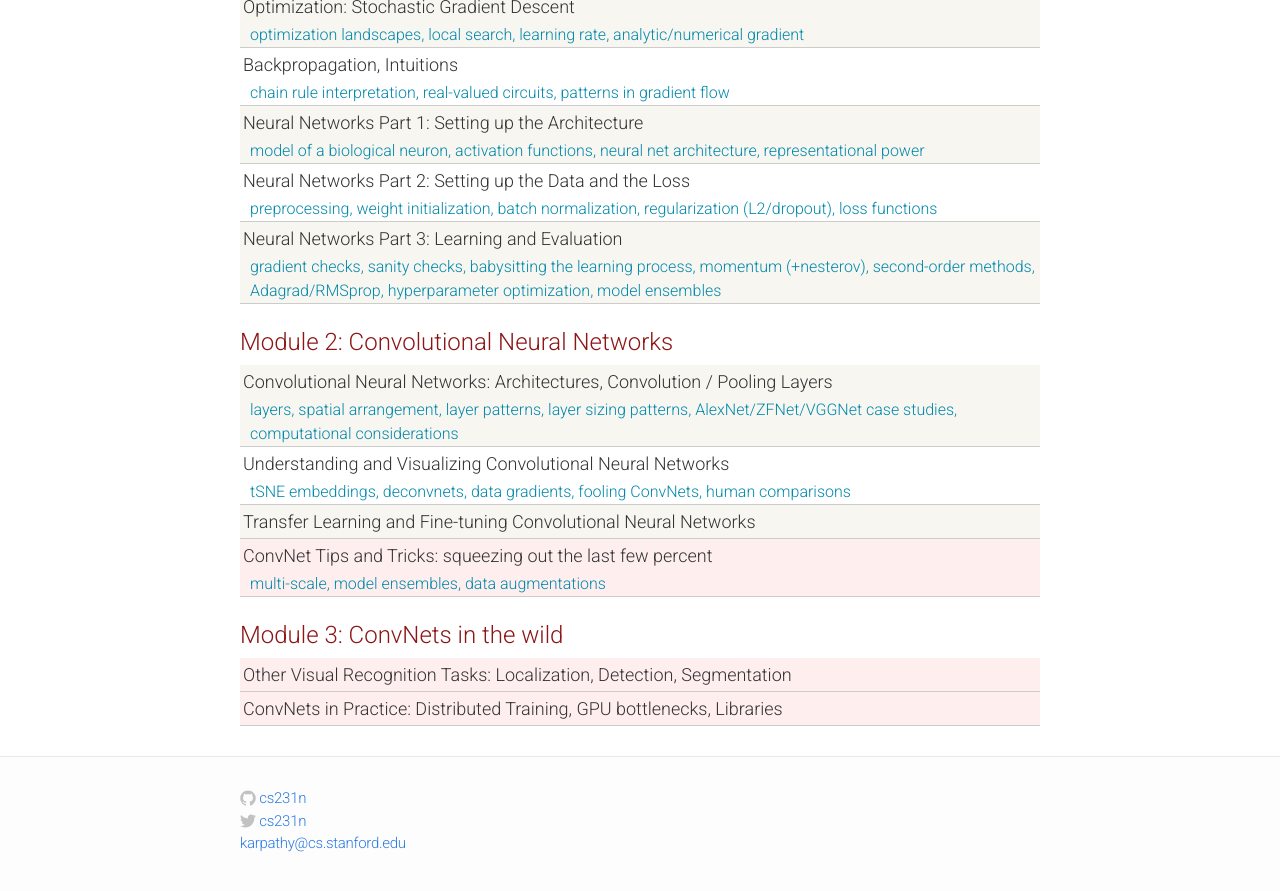
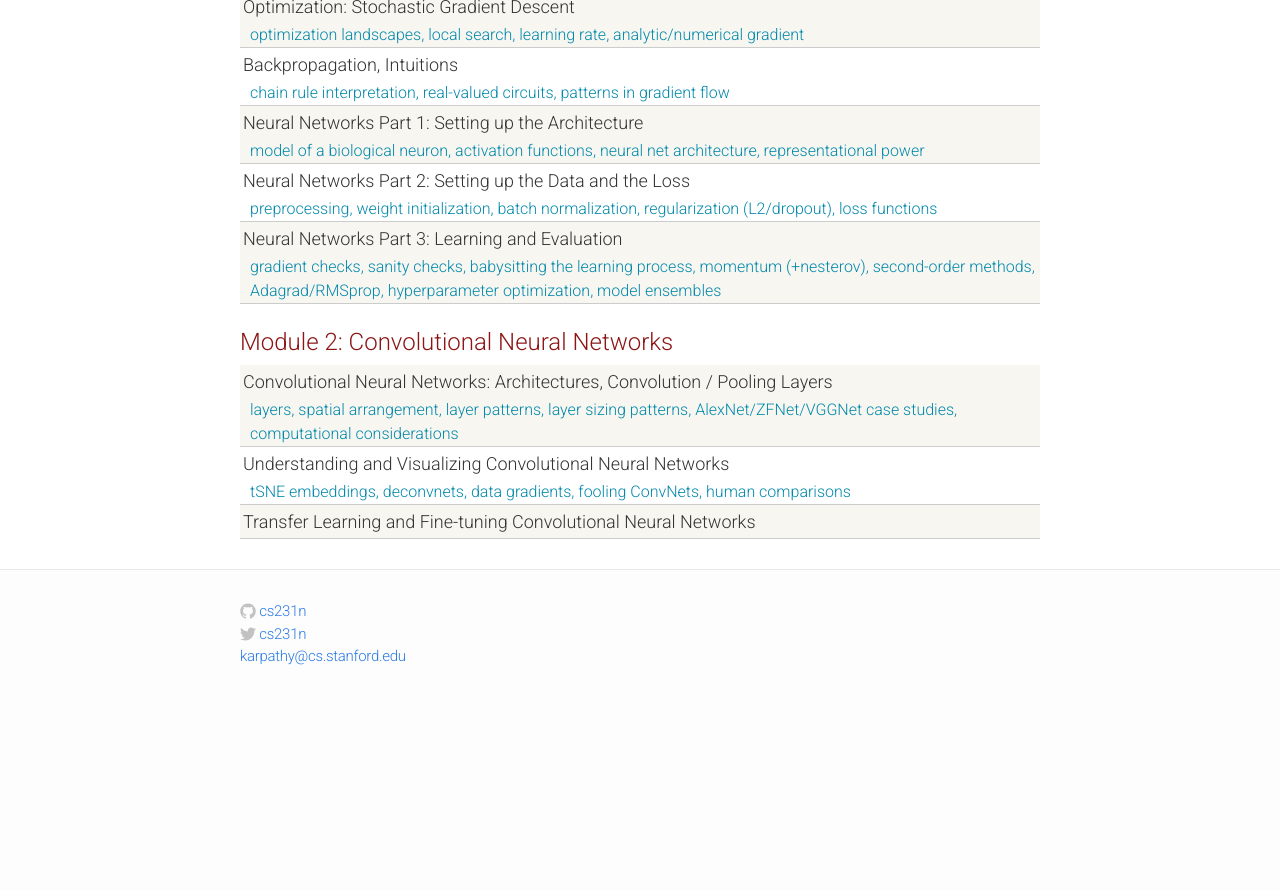
Before and after one commit to cs231n/cs231n.github.io, a Jekyll site: the page built from index.html, in a window 1280 px wide and 900 px high, scrolled down 672 px. Shown: the top 891 px of the window. Built offline with Jekyll 4.4.1, drawn with Linux system fonts in a browser that asks for light colours; Markdown is read by kramdown in place of the engine named in the settings; after the commit the page ends 1385 px from its top, so only the background shows below that.

Commit message:
taking out unfinished chapters

```diff
--- a/index.html
+++ b/index.html
@@ -180,28 +180,5 @@ layout: default
       </a>
     </div>
 
-    <div class="materials-item notyet">
-      <a href="convnet-tips/">
-        ConvNet Tips and Tricks: squeezing out the last few percent
-      </a>
-      <div class="kw">
-        multi-scale, model ensembles, data augmentations
-      </div>
-    </div>
-
-    <div class="module-header">Module 3: ConvNets in the wild</div>
-
-    <div class="materials-item notyet">
-      <a href="">
-        Other Visual Recognition Tasks: Localization, Detection, Segmentation
-      </a>
-    </div>
-
-    <div class="materials-item notyet">
-      <a href="">
-        ConvNets in Practice: Distributed Training, GPU bottlenecks, Libraries
-      </a>
-    </div>
-
   </div>
 </div>
```
